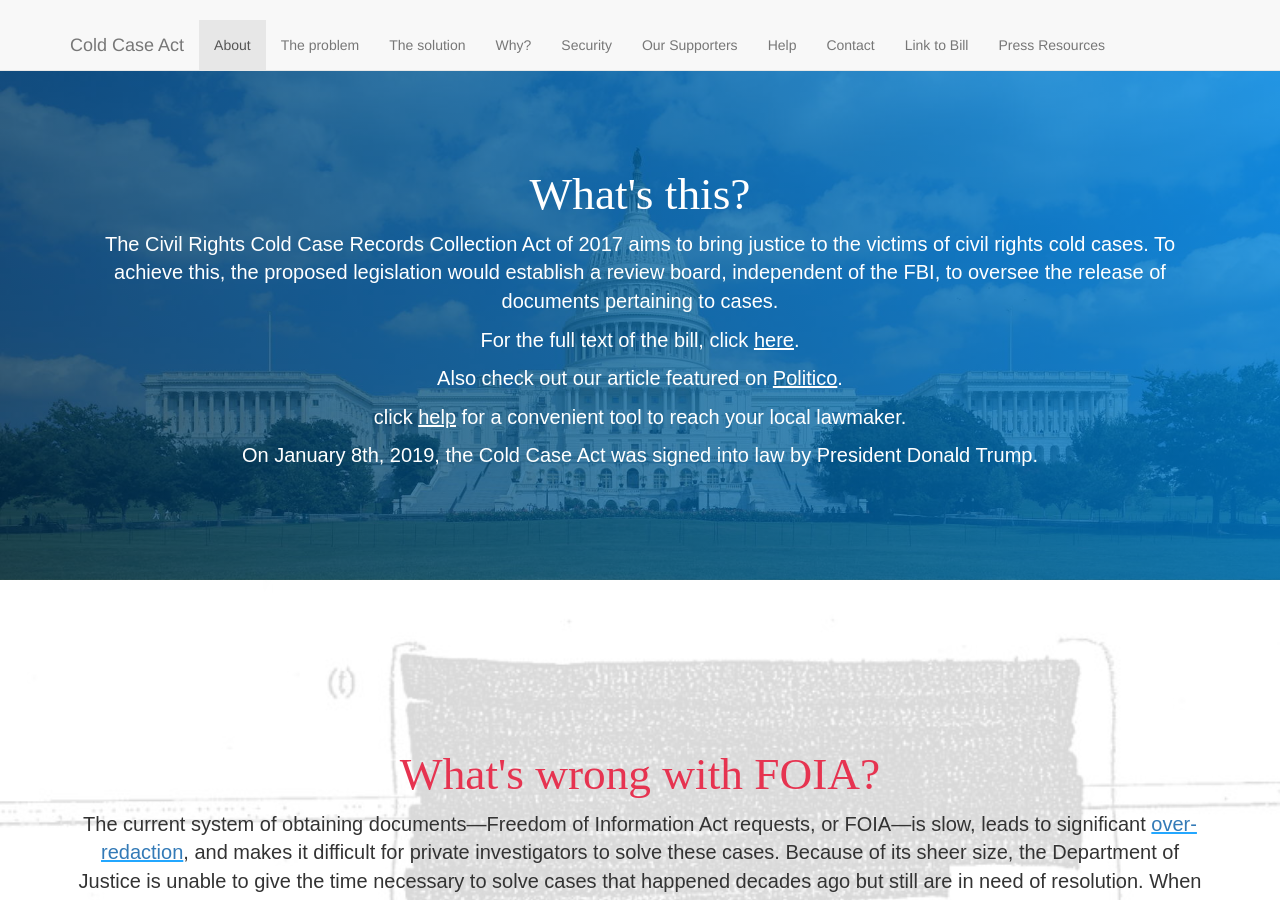
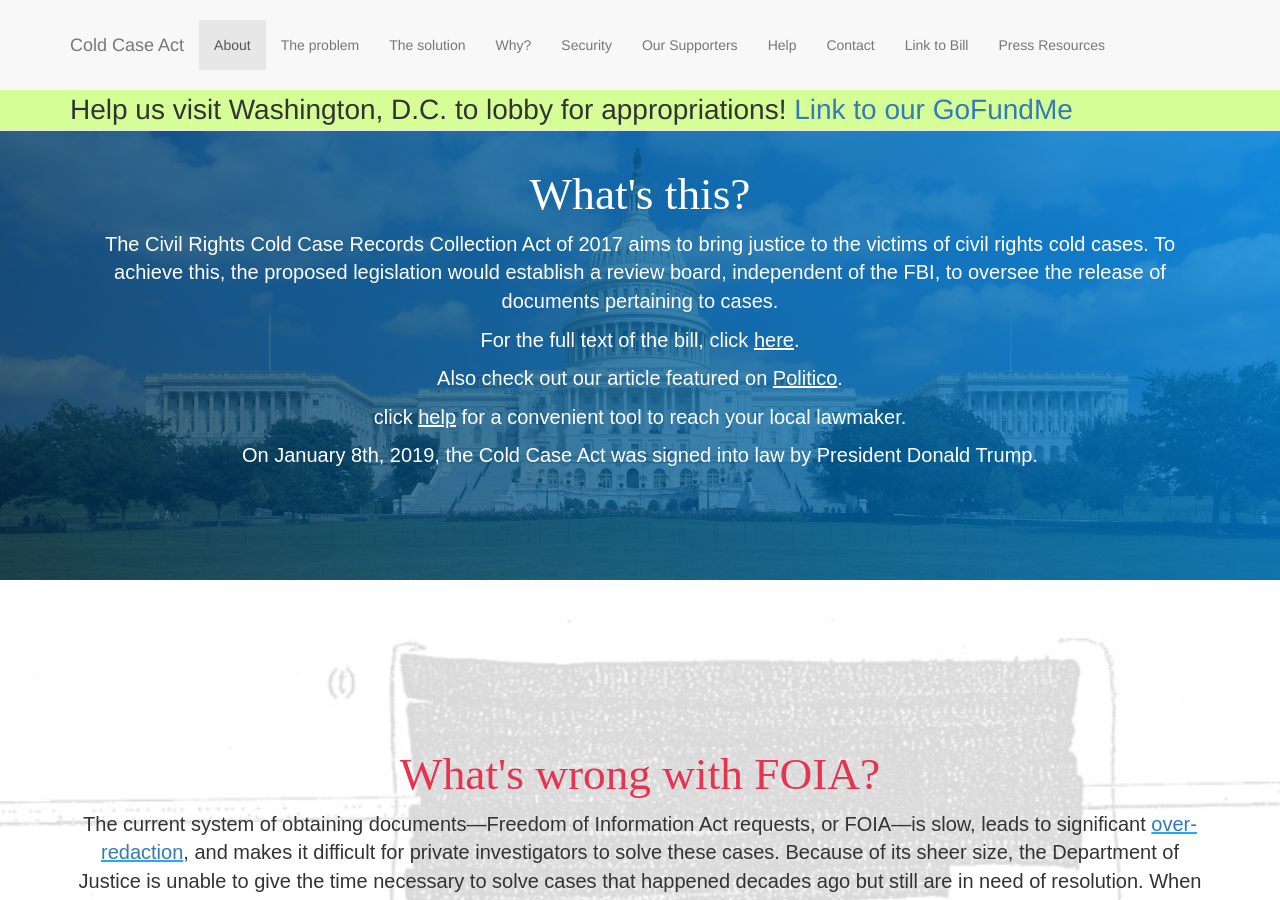
Before and after one commit to civilrightscoldcaseact/civilrightscoldcaseact.github.io, a Jekyll site: the page built from index.html, in a window 1280 px wide and 900 px high. Built offline with Jekyll 4.4.1, drawn with Linux system fonts in a browser that asks for light colours; comment, search, counter and statistics services are not loaded.

Commit message:
Add GoFundMe link

```diff
--- a/_includes/header.html
+++ b/_includes/header.html
@@ -38,5 +38,6 @@
           <!-- /.navbar-collapse -->
       </div>
       <!-- /.container -->
+      <div style="    background-color: #d5ff96;    font-size: 28px;    margin-top: 20px;"><div class="container" style="margin-left: auto; margin-right: auto">Help us visit Washington, D.C. to lobby for appropriations! <a href="https://www.gofundme.com/hightstown-high-school-washington-dc-trip" style="  ">Link to our GoFundMe</a></div></div>
   </nav>
 </header>
```
